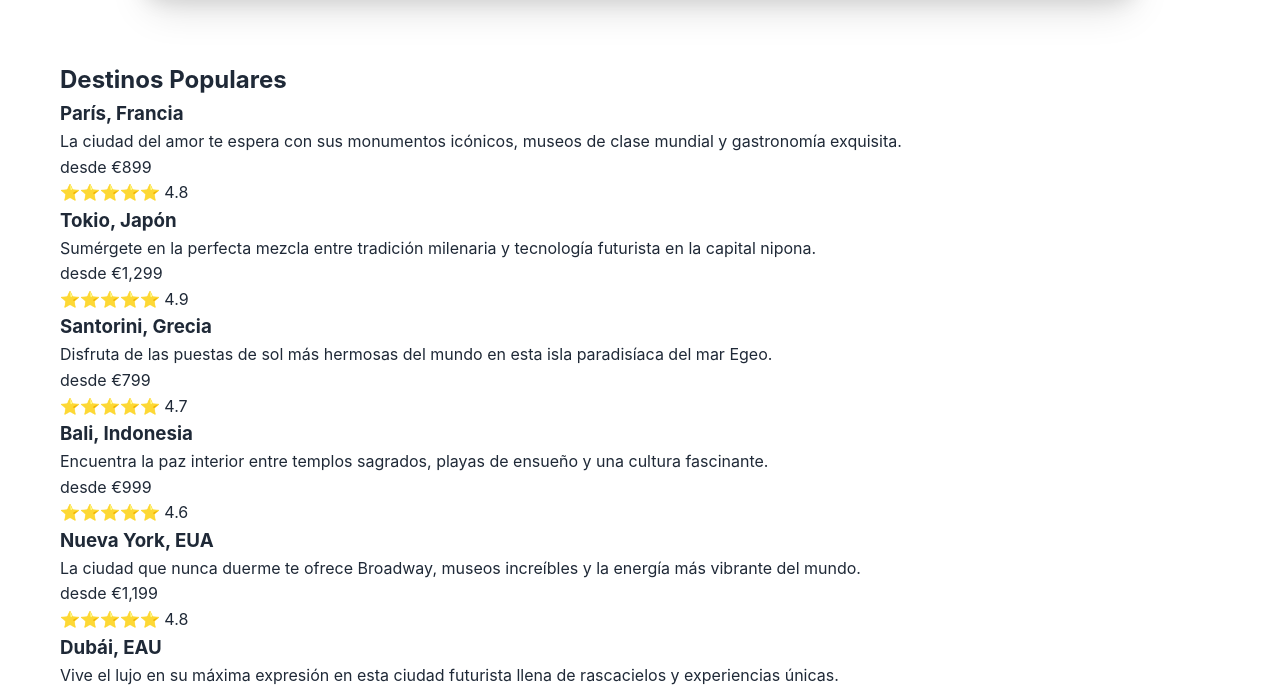
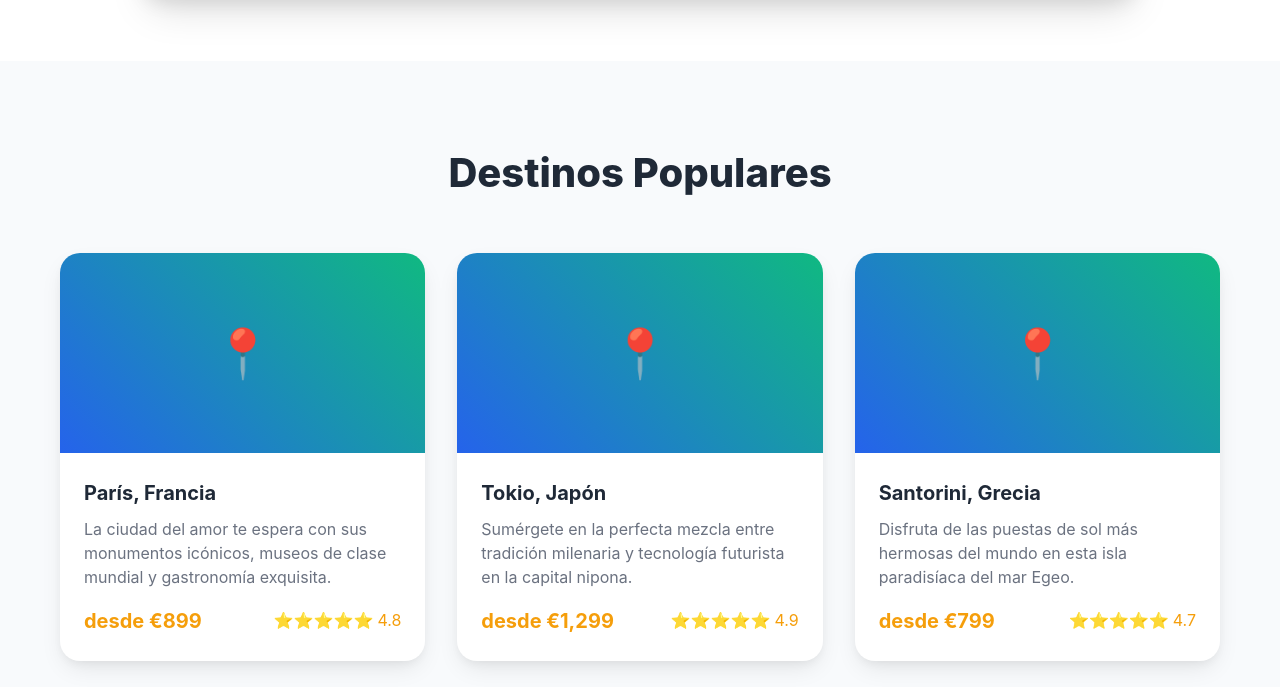
Before and after one commit to Azfe/landing_page_-_next_travel, a website: page index.html in a window 1280 px wide. Shown: the part 1018-1705 px from the top of the page. Drawn offline with nearby package versions, Linux system fonts and the light colour scheme.

Commit message:
Add Destinations Section styles

```diff
--- a/js/app.js
+++ b/js/app.js
@@ -15,3 +15,35 @@ function scrollToSection(sectionId) {
         block: 'start'
     });
 }
+
+// Intersection Observer for fade-in animations
+const observerOptions = {
+    threshold: 0.1,
+    rootMargin: '0px 0px -50px 0px'
+};
+
+const observer = new IntersectionObserver(function (entries) {
+    entries.forEach(entry => {
+        if (entry.isIntersecting) {
+            entry.target.classList.add('visible');
+        }
+    });
+}, observerOptions);
+
+// Observe all fade-in elements
+document.addEventListener('DOMContentLoaded', function () {
+    const fadeElements = document.querySelectorAll('.fade-in');
+    fadeElements.forEach(element => {
+        observer.observe(element);
+    });
+
+    // Set minimum date for travel dates
+    const today = new Date().toISOString().split('T')[0];
+    document.getElementById('salida').setAttribute('min', today);
+    document.getElementById('regreso').setAttribute('min', today);
+});
+
+// Update return date minimum when departure date changes
+document.getElementById('salida').addEventListener('change', function () {
+    document.getElementById('regreso').setAttribute('min', this.value);
+});
--- a/less/styles.less
+++ b/less/styles.less
@@ -302,3 +302,90 @@ header {
         }
     }
 }
+
+// Destinations Section
+.destinations {
+    padding: 5rem 0;
+    background: @light-bg;
+
+    h2 {
+        text-align: center;
+        font-size: 2.5rem;
+        font-weight: 800;
+        margin-bottom: 3rem;
+        color: @text-dark;
+    }
+
+    .destinations-grid {
+        display: grid;
+        grid-template-columns: repeat(auto-fit, minmax(300px, 1fr));
+        gap: 2rem;
+        margin-top: 2rem;
+
+        .destination-card {
+            background: @white;
+            border-radius: 20px;
+            overflow: hidden;
+            box-shadow: @shadow;
+            .transition();
+            cursor: pointer;
+
+            &:hover {
+                transform: translateY(-10px);
+                box-shadow: @shadow-hover;
+            }
+
+            .card-image {
+                height: 200px;
+                background: linear-gradient(45deg, @primary-color, @accent-color);
+                position: relative;
+                overflow: hidden;
+
+                &::after {
+                    content: '📍';
+                    position: absolute;
+                    top: 50%;
+                    left: 50%;
+                    transform: translate(-50%, -50%);
+                    font-size: 3rem;
+                }
+            }
+
+            .card-content {
+                padding: 1.5rem;
+
+                h3 {
+                    font-size: 1.25rem;
+                    font-weight: 700;
+                    margin-bottom: 0.5rem;
+                    color: @text-dark;
+                }
+
+                p {
+                    color: @text-light;
+                    margin-bottom: 1rem;
+                    line-height: 1.5;
+                }
+
+                .card-footer {
+                    display: flex;
+                    justify-content: space-between;
+                    align-items: center;
+
+                    .price {
+                        font-size: 1.25rem;
+                        font-weight: 700;
+                        color: @secondary-color;
+                    }
+
+                    .rating {
+                        display: flex;
+                        align-items: center;
+                        gap: 0.25rem;
+                        color: @secondary-color;
+                    }
+                }
+            }
+        }
+    }
+}
```
Also changed, not shown: css/styles.css.
